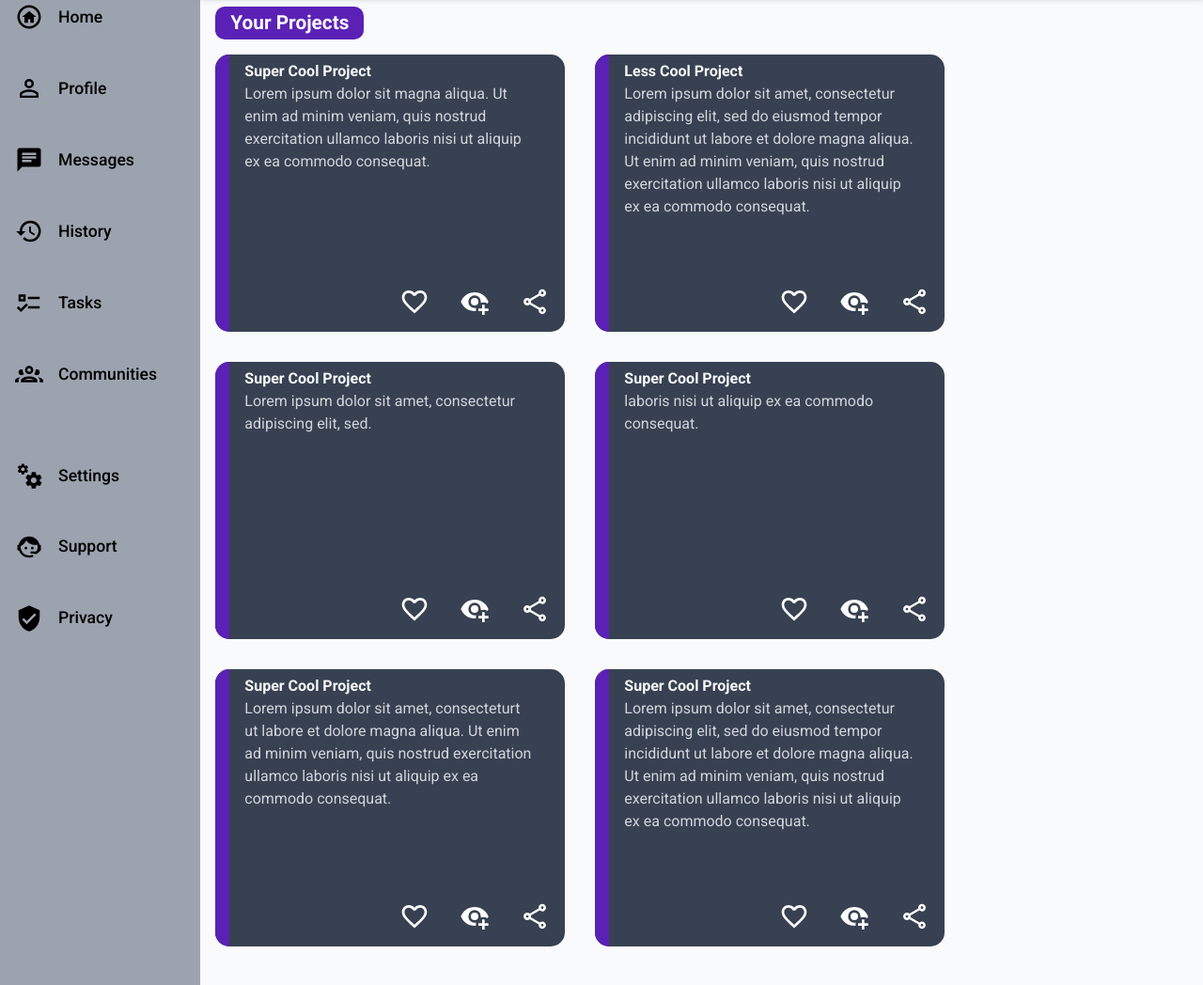
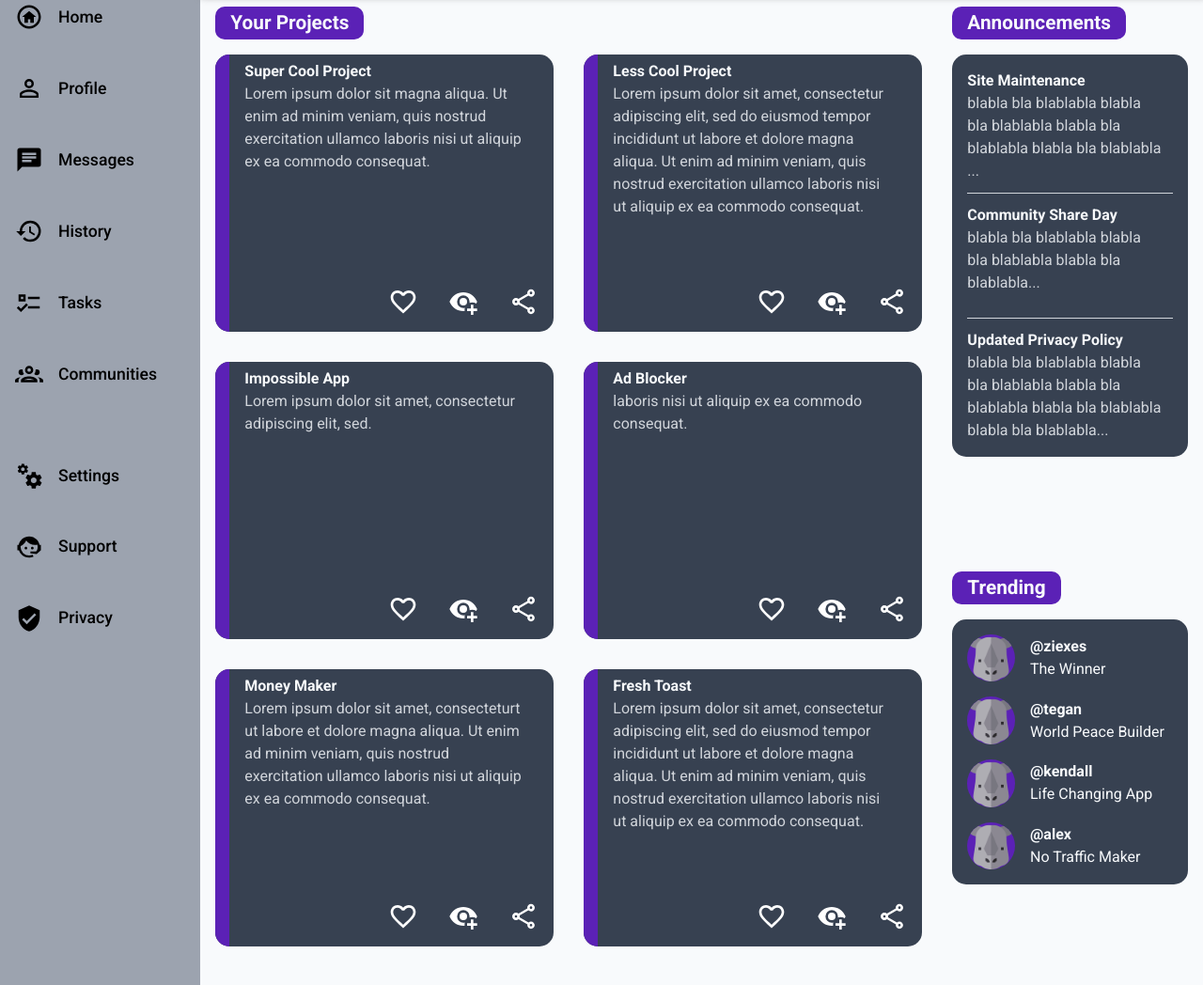
Before and after one commit to ziexess/07-admin-dashboard, a plain HTML site: page index.html in a window 1280 px wide. Shown: the part 220-1268 px from the top of the page at 94% size. Drawn offline with Linux system fonts and the light colour scheme.

Commit message:
finish trending section and with it the entire project

```diff
--- a/index.html
+++ b/index.html
@@ -109,7 +109,7 @@
                         </div>
                         <div class="card">
                             <div class="void"></div>
-                            <p>Super Cool Project</p>
+                            <p>Impossible App</p>
                             <p>Lorem ipsum dolor sit amet, consectetur adipiscing elit, sed.</p>
                             <div class="icons">
                                 <img src="./images/cards/like.svg" alt="like logo">
@@ -119,7 +119,7 @@
                         </div>
                         <div class="card">
                             <div class="void"></div>
-                            <p>Super Cool Project</p>
+                            <p>Ad Blocker</p>
                             <p> laboris nisi ut aliquip ex ea commodo consequat.</p>
                             <div class="icons">
                                 <img src="./images/cards/like.svg" alt="like logo">
@@ -129,7 +129,7 @@
                         </div>
                         <div class="card">
                             <div class="void"></div>
-                            <p>Super Cool Project</p>
+                            <p>Money Maker</p>
                             <p>Lorem ipsum dolor sit amet, consecteturt ut labore et dolore magna aliqua. Ut enim ad minim veniam, quis nostrud exercitation ullamco laboris nisi ut aliquip ex ea commodo consequat.</p>
                             <div class="icons">
                                 <img src="./images/cards/like.svg" alt="like logo">
@@ -139,7 +139,7 @@
                         </div>
                         <div class="card">
                             <div class="void"></div>
-                            <p>Super Cool Project</p>
+                            <p>Fresh Toast</p>
                             <p>Lorem ipsum dolor sit amet, consectetur adipiscing elit, sed do eiusmod tempor incididunt ut labore et dolore magna aliqua. Ut enim ad minim veniam, quis nostrud exercitation ullamco laboris nisi ut aliquip ex ea commodo consequat.</p>
                             <div class="icons">
                                 <img src="./images/cards/like.svg" alt="like logo">
@@ -149,8 +149,48 @@
                         </div>
                     </div>
               </div>
-                <div class="announcements"></div>
-                <div class="trending"></div>
+                <div class="announcements">
+                    <p>Announcements</p>
+                    <div class="announcements-wrapper">
+                        <div class="announcement-section">
+                            <p>Site Maintenance</p>
+                            <p>blabla bla blablabla blabla bla blablabla blabla bla blablabla blabla bla blablabla ... </p>
+                        </div>
+                        <div class="announcement-section">
+                            <p>Community Share Day</p>
+                            <p>blabla bla blablabla blabla bla blablabla blabla bla blablabla... </p>
+                        </div>
+                        <div class="announcement-section">
+                            <p>Updated Privacy Policy</p>
+                            <p>blabla bla blablabla blabla bla blablabla blabla bla blablabla blabla bla blablabla blabla bla blablabla... </p>
+                        </div>
+                    </div>
+                </div>
+                <div class="trending">
+                    <p>Trending</p>
+                    <div class="trending-wrapper">
+                        <div class="trending-section">
+                            <img src="./images/header/rhino.png" alt="rhino logo">
+                            <p>@ziexes</p>
+                            <p>The Winner</p>
+                        </div>
+                        <div class="trending-section">
+                            <img src="./images/header/rhino.png" alt="rhino logo">
+                            <p>@tegan</p>
+                            <p>World Peace Builder</p>
+                        </div>
+                        <div class="trending-section">
+                            <img src="./images/header/rhino.png" alt="rhino logo">
+                            <p>@kendall</p>
+                            <p>Life Changing App</p>
+                        </div>
+                        <div class="trending-section">
+                            <img src="./images/header/rhino.png" alt="rhino logo">
+                            <p>@alex</p>
+                            <p>No Traffic Maker</p>
+                        </div>
+                    </div>
+                </div>
             </div>
         </div>
     </div>
--- a/styles.css
+++ b/styles.css
@@ -209,7 +209,7 @@
 
 button {
   width: 80%;
-  border-radius: 10px;
+  border-radius: 20px;
   background-color: #9ca3af;
   font-size: 1.2rem;
   font-weight: 500;
@@ -222,13 +222,16 @@ button {
   display: grid;
   grid-template-columns: 3fr 1fr;
   padding: 1rem;
+  gap: 2rem;
 }
 
 .projects {
   grid-row: 1/3;
 }
 
-.projects > p {
+.projects > p,
+.announcements > p,
+.trending > p {
   font-weight: 700;
   font-size: 1.3rem;
   background-color: #5b21b6;
@@ -302,3 +305,76 @@ button {
   cursor: pointer;
   align-self: end;
 }
+
+.announcements-wrapper {
+  background-color: #374151;
+  border-radius: 15px;
+  padding: 1rem;
+  display: grid;
+  grid-template-rows: 1fr 1fr 1fr;
+}
+
+.announcements-wrapper p:nth-child(1) {
+  font-weight: 700;
+  color:#f8fafc;
+  align-self: end;
+}
+
+.announcement-section:nth-child(2),
+.announcement-section:nth-child(3) {
+  padding-top: 0.7rem;
+}
+
+.announcements-wrapper p:nth-child(2) {
+  font-weight: 400;
+  color:#d1d5db;
+  align-self: start;
+  width: 95%;
+}
+
+.announcements-wrapper .announcement-section:nth-child(1) {
+  border-bottom: 1px solid #d1d5db;
+}
+
+.announcements-wrapper .announcement-section:nth-child(3) {
+  border-top: 1px solid #d1d5db;
+}
+
+.trending-wrapper {
+  display: grid;
+  grid-template-rows: repeat(4, 1fr);
+  column-gap: 1rem;
+  background-color: #374151;
+  border-radius: 15px;
+  row-gap: 1rem;
+  padding: 1rem;
+}
+
+.trending-section {
+  display:grid;
+  grid-template-columns: 1fr 3fr;
+  column-gap: 1rem;
+}
+
+.trending-section > img {
+  grid-row: span 2;
+    width: 5rem;
+    border-radius: 50%;
+    background-color: #5b21b6;
+    cursor: pointer;
+    align-self: center;
+    justify-self: end;
+}
+
+.trending-section  p:nth-child(2) {
+  font-weight: 700;
+  color:#f8fafc;
+  align-self: end;
+}
+
+.trending-section  p:nth-child(3) {
+  font-weight: 400;
+  color:#f8fafc;
+  align-self: start;
+  width: 95%;
+}
```
